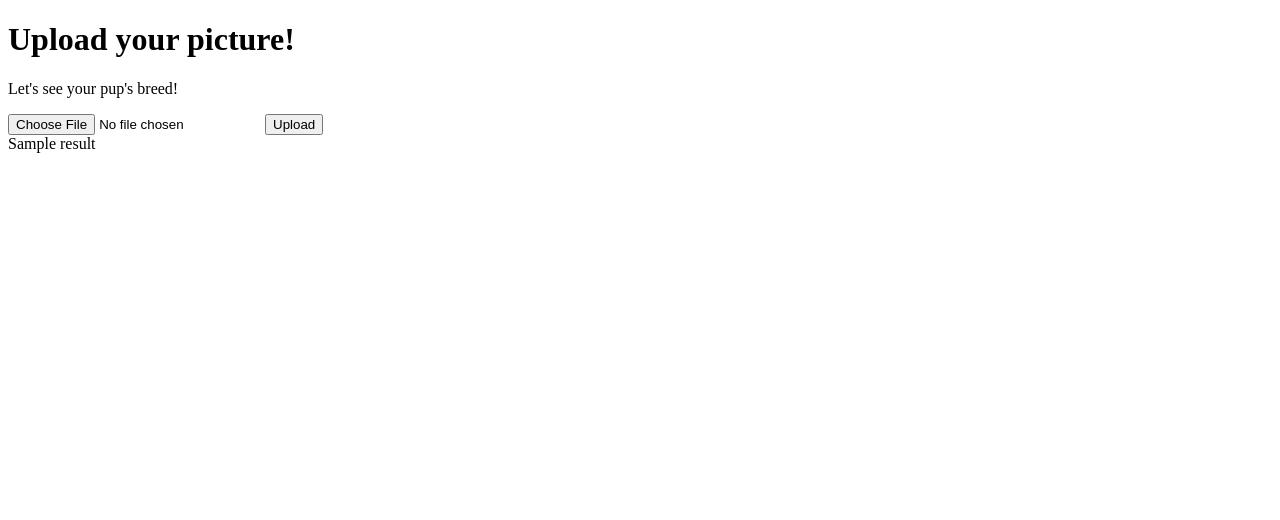
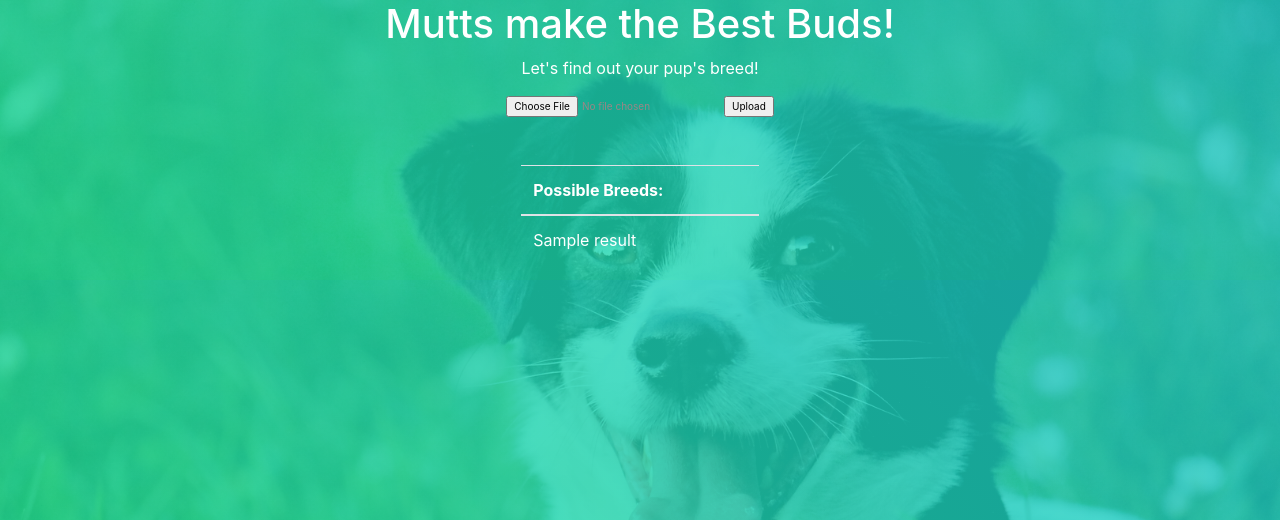
Before and after one commit to elyselam/Dog_Breed_Classifier, a Flask app: template templates/index.html in a window 1280 px wide. Shown: the top 520 px of the page. Run offline with Flask 2, Linux system fonts and the light colour scheme; the template is opened without the code that fills it: most values are stand-ins (such as "Sample title", 1, 10 or a date in 2020); some libraries are stand-ins or nearby versions.

Commit message:
add static folder

```diff
--- a/modules/breed.py
+++ b/modules/breed.py
@@ -4,6 +4,7 @@ import keras
 import numpy as np
 from keras.preprocessing import image
 from keras.applications.vgg19 import (VGG19, preprocess_input, decode_predictions)
+import pickle
 
 os.environ['TF_CPP_MIN_LOG_LEVEL'] = '2'
 
@@ -13,6 +14,8 @@ def predict(image_path):
 
     image_size = (224, 224)
     """Use VGG19 to label image"""
+
+    print(dir(image))
     img = image.load_img(image_path, target_size=image_size)
     x = image.img_to_array(img)
     x = np.expand_dims(x, axis=0)
--- /dev/null
+++ b/static/css/styles.css
@@ -0,0 +1,25 @@
+body {
+	background: linear-gradient(45deg, rgba(29, 224, 153, 0.8), rgba(29, 200, 205, 0.8)), url("../images/dog_pic.png"); background-size: 100% auto; no repeat ;
+}
+
+h1 {
+	color: #fff;
+}
+
+p {
+
+	color:#fff;
+}
+
+th {
+	color: #fff;
+}
+
+td {
+	color: #fff;
+}
+
+form {
+	color:  rgb(155, 134, 134);
+	font-size: 10px;
+}
--- a/templates/index.html
+++ b/templates/index.html
@@ -2,18 +2,59 @@
 <html>
 <head>
 <title>Page Title</title>
+<link rel="stylesheet" href="https://stackpath.bootstrapcdn.com/bootstrap/4.3.1/css/bootstrap.min.css" integrity="sha384-ggOyR0iXCbMQv3Xipma34MD+dH/1fQ784/j6cY/iJTQUOhcWr7x9JvoRxT2MZw1T" crossorigin="anonymous">
+<link rel='stylesheet' type='text/css' href='{{ url_for("static", filename="css/styles.css") }}'>
+
+
 </head>
+
 <body>
 
+<div class='container'>
+	<div class='content'>
+		<div class='d-flex justify-content-center'>
+			<h1>Mutts make the Best Buds!</h1>
+		</div>
 
-<h1>Upload your picture!</h1>
-<p>Let's see your pup's breed!</p>
+		<div class='d-flex justify-content-center'>
+			<p>Let's find out your pup's breed!</p>
+		</div>
+		<div class='d-flex justify-content-center'>
+			<div class="row">
+				<div class="col-12">
 					<form method='post' enctype='multipart/form-data'>
 						<input type='file' name='dog_name'>
 						<input type='submit' value='Upload'>
 					</form>
+				<div>
+				<div class='col-12'>
+					<table class='table mt-5'>
+						<thead>
+							<tr>
+								<th>Possible Breeds: </th>
+							</tr>
+						</thead>
+						<tbody>
 							{% for i in result %}
-	<div> {{i}} </div>
+							<tr>
+								<td> {{i}} </td>
+							</tr>
 							{% endfor %}
+						</tbody>
+					</table>
+				</div>
+			</div>
+
+		</div>
+	</div>
+</div>
+
+
+
+
+<script src="https://code.jquery.com/jquery-3.3.1.slim.min.js" integrity="sha384-q8i/X+965DzO0rT7abK41JStQIAqVgRVzpbzo5smXKp4YfRvH+8abtTE1Pi6jizo" crossorigin="anonymous"></script>
+<script src="https://cdnjs.cloudflare.com/ajax/libs/popper.js/1.14.7/umd/popper.min.js" integrity="sha384-UO2eT0CpHqdSJQ6hJty5KVphtPhzWj9WO1clHTMGa3JDZwrnQq4sF86dIHNDz0W1" crossorigin="anonymous"></script>
+<script src="https://stackpath.bootstrapcdn.com/bootstrap/4.3.1/js/bootstrap.min.js" integrity="sha384-JjSmVgyd0p3pXB1rRibZUAYoIIy6OrQ6VrjIEaFf/nJGzIxFDsf4x0xIM+B07jRM" crossorigin="anonymous"></script>
+<script src="https://stackpath.bootstrapcdn.com/bootstrap/4.3.1/js/bootstrap.min.js" integrity="sha384-JjSmVgyd0p3pXB1rRibZUAYoIIy6OrQ6VrjIEaFf/nJGzIxFDsf4x0xIM+B07jRM" crossorigin="anonymous"></script>
 </body>
 </html>
```
Also changed, not shown: Images/louie.jpg (deleted), louie.jpg (deleted), static/images/dog_pic.png (added). Lines whose indentation alone changed are shown as unchanged.
